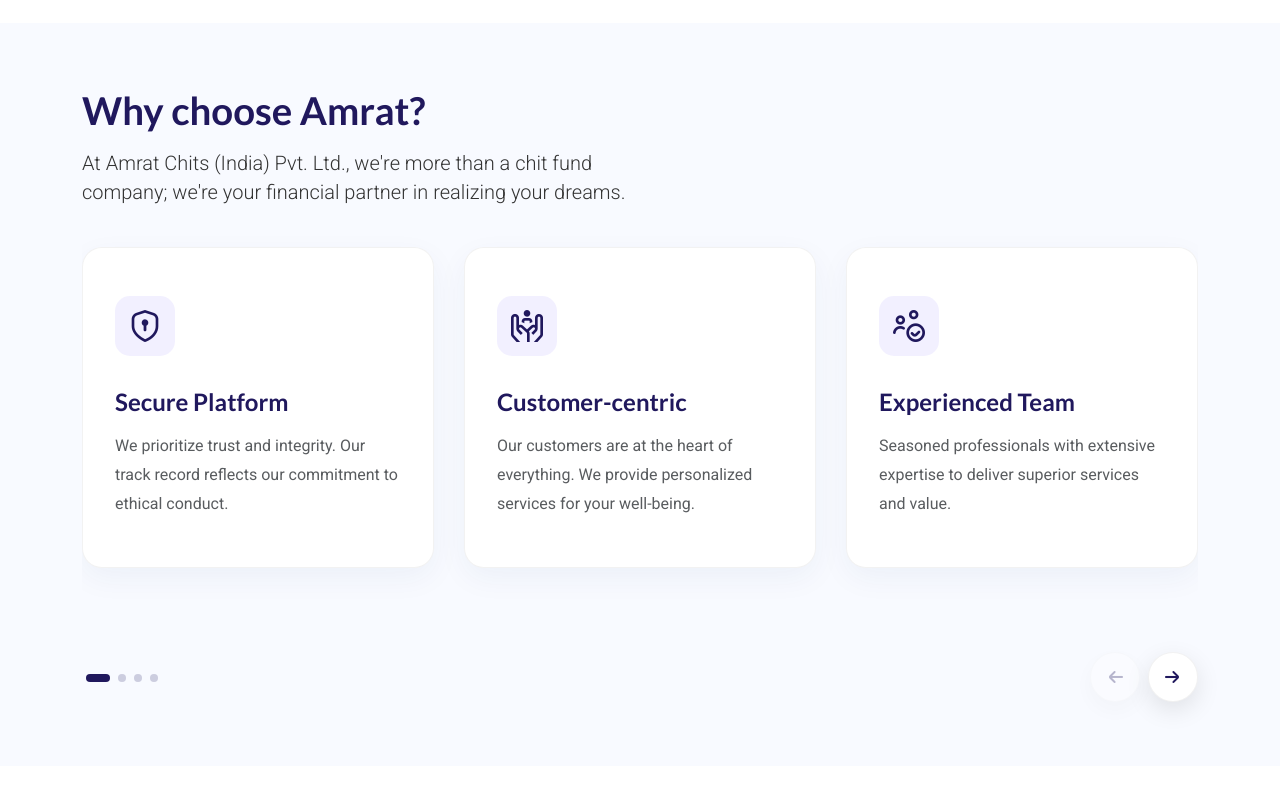
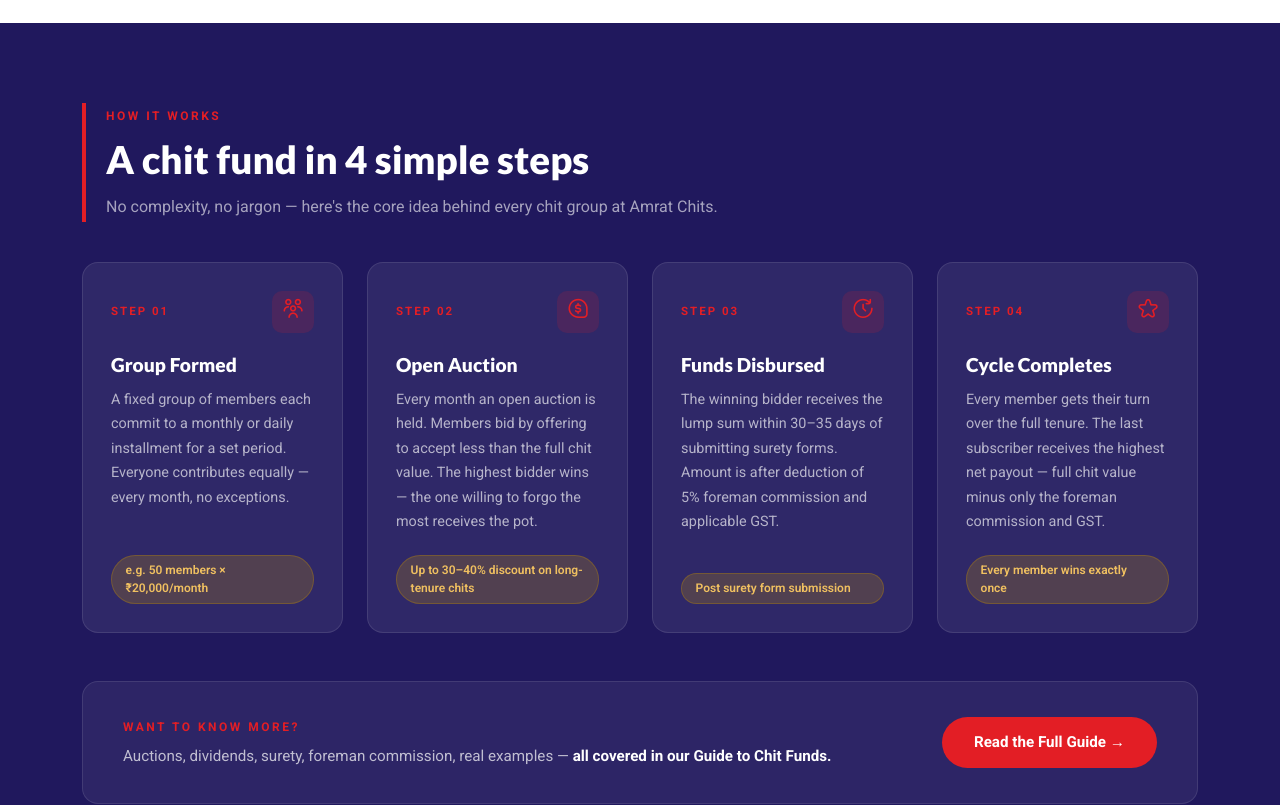
Before and after one commit to praveengupthanandipati/amratchits, a React (Vite) app: page /about in a window 1280 px wide. Shown: the part 2060-2865 px from the top of the page. Built offline with nearby package versions, Linux system fonts and the light colour scheme.

Commit message:
home page changes

```diff
--- a/src/pages/About.jsx
+++ b/src/pages/About.jsx
@@ -178,6 +178,80 @@
           </div>
         </div>
 
+
+      {/* How It Works Section */}
+      <section className="howitworks-section about-anim">
+        <div className="container">
+          {/* Header */}
+          <div className="hiw-header">
+            <span className="hiw-label">How It Works</span>
+            <h2 className="hiw-title">A chit fund in 4 simple steps</h2>
+            <p className="hiw-subtitle">No complexity, no jargon — here's the core idea behind every chit group at Amrat Chits.</p>
+          </div>
+
+          {/* Steps */}
+          <div className="row g-4 mt-2">
+            {[
+              {
+                step: "Step 01",
+                icon: "fi-rr-users-alt",
+                title: "Group Formed",
+                desc: "A fixed group of members each commit to a monthly or daily installment for a set period. Everyone contributes equally — every month, no exceptions.",
+                tag: "e.g. 50 members × ₹20,000/month",
+              },
+              {
+                step: "Step 02",
+                icon: "fi-rr-comment-dollar",
+                title: "Open Auction",
+                desc: "Every month an open auction is held. Members bid by offering to accept less than the full chit value. The highest bidder wins — the one willing to forgo the most receives the pot.",
+                tag: "Up to 30–40% discount on long-tenure chits",
+                highlight: "highest bidder wins",
+              },
+              {
+                step: "Step 03",
+                icon: "fi-rr-time-forward",
+                title: "Funds Disbursed",
+                desc: "The winning bidder receives the lump sum within 30–35 days of submitting surety forms. Amount is after deduction of 5% foreman commission and applicable GST.",
+                tag: "Post surety form submission",
+              },
+              {
+                step: "Step 04",
+                icon: "fi-rr-star",
+                title: "Cycle Completes",
+                desc: "Every member gets their turn over the full tenure. The last subscriber receives the highest net payout — full chit value minus only the foreman commission and GST.",
+                tag: "Every member wins exactly once",
+              },
+            ].map((item, idx) => (
+              <div className="col-md-6 col-lg-3" key={idx}>
+                <div className="hiw-card h-100">
+                  <div className="hiw-card-top">
+                    <span className="hiw-step">{item.step}</span>
+                    <div className="hiw-icon-box">
+                      <i className={`fi ${item.icon}`}></i>
+                    </div>
+                  </div>
+                  <h4 className="hiw-card-title">{item.title}</h4>
+                  <p className="hiw-card-desc">{item.desc}</p>
+                  <div className="hiw-tag">{item.tag}</div>
+                </div>
+              </div>
+            ))}
+          </div>
+
+          {/* Bottom CTA */}
+          <div className="hiw-cta-row">
+            <div className="hiw-cta-text">
+              <span className="hiw-label">Want to know more?</span>
+              <p className="mb-0">Auctions, dividends, surety, foreman commission, real examples — <strong>all covered in our Guide to Chit Funds.</strong></p>
+            </div>
+            <a href="/guide" className="hiw-cta-btn">
+              Read the Full Guide &rarr;
+            </a>
+          </div>
+        </div>
+      </section>
+
+
         <div className="subpage-section why-choose-amrat-section about-anim">
           <div className="container">
             <div className="row">
--- a/src/styles/App.scss
+++ b/src/styles/App.scss
@@ -1685,81 +1685,136 @@
   }
 }
 
-.customer-agents {
+.customer-agents-new {
   position: relative;
-
-  &:before {
-    content: "";
-    background: url("../assets/img/triangle.png") center bottom no-repeat;
+  overflow: hidden;
+
+  .row {
+    min-height: 420px;
+
+    @include m.respond-below(map.get(v.$breakpoints, "md")) {
+      min-height: auto;
+    }
+  }
+
+  .ca-panel {
+    position: relative;
+    overflow: hidden;
+    padding: 5rem 4rem;
+    display: flex;
+    align-items: center;
+
+    @include m.respond-below(map.get(v.$breakpoints, "md")) {
+      padding: 4rem 2rem;
+    }
+  }
+
+  .ca-panel-left {
+    background: map.get(v.$colors, "primarynew");
+  }
+
+  .ca-panel-right {
+    background: map.get(v.$colors, "secondarynew");
+  }
+
+  .ca-circle-bg {
     position: absolute;
-    bottom: -50px;
-    left: 0;
-    width: 100%;
-    height: 100%;
-    z-index: 99;
+    width: 350px;
+    height: 350px;
+    border-radius: 50%;
+    border: 60px solid rgba(255, 255, 255, 0.06);
+    right: -80px;
+    bottom: -80px;
+    pointer-events: none;
+  }
+
+  .ca-content {
+    position: relative;
+    z-index: 2;
+    max-width: 440px;
+  }
+
+  .ca-label {
+    display: inline-block;
+    font-size: 0.75rem;
+    font-weight: 700;
+    letter-spacing: 2px;
+    text-transform: uppercase;
+    color: rgba(255, 255, 255, 0.65);
+    margin-bottom: 1.25rem;
+  }
+
+  .ca-heading {
+    font-size: clamp(1.8rem, 3vw, 2.6rem);
+    font-weight: 900;
+    color: #ffffff;
+    line-height: 1.15;
+    margin-bottom: 1.25rem;
+  }
+
+  .ca-desc {
+    color: rgba(255, 255, 255, 0.75);
+    font-size: 1rem;
+    line-height: 1.7;
+    margin-bottom: 2rem;
+  }
+
+  .ca-btn {
+    display: inline-block;
+    padding: 0.85rem 2rem;
+    border-radius: 50px;
+    font-weight: 700;
+    font-size: 0.95rem;
+    text-decoration: none;
+    @include m.transition(all, 0.3s, ease);
+
+    &.ca-btn-light {
+      background: #ffffff;
+      color: map.get(v.$colors, "primarynew");
+
+      &:hover {
+        background: map.get(v.$colors, "secondarynew");
+        color: #ffffff;
+      }
+    }
+
+    &.ca-btn-outline {
+      background: #ffffff;
+      color: map.get(v.$colors, "secondarynew");
+
+      &:hover {
+        background: map.get(v.$colors, "primarynew");
+        color: #ffffff;
+      }
+    }
+  }
+
+  .ca-divider {
+    position: absolute;
+    left: 50%;
+    top: 50%;
+    transform: translate(-50%, -50%);
+    z-index: 10;
 
     @include m.respond-below(map.get(v.$breakpoints, "md")) {
       display: none;
     }
-
-
-  }
-
-  .customer-block {
-    padding: 6rem 0;
+  }
+
+  .ca-divider-icon {
+    width: 56px;
+    height: 56px;
+    background: #ffffff;
+    border-radius: 50%;
     display: flex;
+    align-items: center;
     justify-content: center;
-    align-items: center;
-    height: 400px;
-  }
-}
-
-.customer-block {
-  background: url(../assets/img/left-customer-bg.jpg) no-repeat center center / cover;
-  position: relative;
-
-  &:before {
-    content: "";
-    width: 100%;
-    height: 100%;
-    position: absolute;
-    top: 0;
-    left: 0;
-    opacity: 0.9;
-    // background: linear-gradient(45deg, rgba(32, 24, 93, 0.99), rgba(227, 30, 37, 0.99));
-    z-index: 1;
-  }
-
-  article {
-    width: 70%;
-    margin: 0 auto;
-    position: relative;
-    z-index: 99;
-    color: map.get(v.$colors, "white");
-    text-align: center;
-
-    h4 {
-      font-size: clamp(1.4rem, 2vw, 2rem);
-      margin-bottom: 1rem;
-    }
-  }
-}
-
-.left-customer {
-  background: url(../assets/img/left-customer-bg.jpg) no-repeat center center / cover;
-
-  &:before {
-    content: "";
-    background: map.get(v.$colors, "primarynew");
-  }
-}
-
-.right-customer {
-  background: url(../assets/img/rt-customer-bg.jpg) no-repeat center center / cover;
-
-  &:before {
-    content: "";
-    background: map.get(v.$colors, "secondarynew");
+    box-shadow: 0 8px 24px rgba(0, 0, 0, 0.18);
+
+    i {
+      font-size: 1.3rem;
+      color: map.get(v.$colors, "gray-80");
+    }
   }
 }
 
@@ -3370,6 +3425,165 @@
   }
 }
 
+/* How It Works Section */
+.howitworks-section {
+  background: map.get(v.$colors, "primarynew");
+  padding: 5rem 0;
+
+  .hiw-header {
+    border-left: 4px solid map.get(v.$colors, "secondarynew");
+    padding-left: 1.25rem;
+    margin-bottom: 1rem;
+  }
+
+  .hiw-label {
+    display: inline-block;
+    font-size: 0.75rem;
+    font-weight: 700;
+    letter-spacing: 2.5px;
+    text-transform: uppercase;
+    color: map.get(v.$colors, "secondarynew");
+    margin-bottom: 0.75rem;
+  }
+
+  .hiw-title {
+    font-size: clamp(1.8rem, 3vw, 2.6rem);
+    font-weight: 900;
+    color: #ffffff;
+    margin-bottom: 0.75rem;
+    line-height: 1.15;
+  }
+
+  .hiw-subtitle {
+    color: rgba(255, 255, 255, 0.6);
+    font-size: 1rem;
+    margin-bottom: 0;
+  }
+
+  .hiw-card {
+    background: rgba(255, 255, 255, 0.07);
+    border: 1px solid rgba(255, 255, 255, 0.1);
+    border-radius: 16px;
+    padding: 1.75rem;
+    display: flex;
+    flex-direction: column;
+    @include m.transition(all, 0.3s, ease);
+
+    &:hover {
+      background: rgba(255, 255, 255, 0.11);
+      border-color: rgba(255, 255, 255, 0.18);
+      transform: translateY(-4px);
+    }
+  }
+
+  .hiw-card-top {
+    display: flex;
+    align-items: center;
+    justify-content: space-between;
+    margin-bottom: 1.25rem;
+  }
+
+  .hiw-step {
+    font-size: 0.72rem;
+    font-weight: 700;
+    letter-spacing: 2px;
+    text-transform: uppercase;
+    color: map.get(v.$colors, "secondarynew");
+  }
+
+  .hiw-icon-box {
+    width: 42px;
+    height: 42px;
+    background: rgba(227, 30, 37, 0.15);
+    border-radius: 10px;
+    display: flex;
+    align-items: center;
+    justify-content: center;
+
+    i {
+      font-size: 1.2rem;
+      color: map.get(v.$colors, "secondarynew");
+    }
+  }
+
+  .hiw-card-title {
+    font-size: 1.2rem;
+    font-weight: 800;
+    color: #ffffff;
+    margin-bottom: 0.75rem;
+  }
+
+  .hiw-card-desc {
+    font-size: 0.9rem;
+    color: rgba(255, 255, 255, 0.65);
+    line-height: 1.7;
+    flex-grow: 1;
+    margin-bottom: 1.25rem;
+  }
+
+  .hiw-tag {
+    display: inline-block;
+    background: rgba(184, 134, 11, 0.25);
+    color: #f0c060;
+    font-size: 0.75rem;
+    font-weight: 600;
+    padding: 0.35rem 0.85rem;
+    border-radius: 50px;
+    border: 1px solid rgba(184, 134, 11, 0.35);
+  }
+
+  .hiw-cta-row {
+    display: flex;
+    align-items: center;
+    justify-content: space-between;
+    flex-wrap: wrap;
+    gap: 1.5rem;
+    margin-top: 3rem;
+    background: rgba(255, 255, 255, 0.06);
+    border: 1px solid rgba(255, 255, 255, 0.1);
+    border-radius: 16px;
+    padding: 2rem 2.5rem;
+
+    @include m.respond-below(map.get(v.$breakpoints, "md")) {
+      padding: 1.5rem;
+    }
+  }
+
+  .hiw-cta-text {
+    .hiw-label {
+      margin-bottom: 0.4rem;
+    }
+
+    p {
+      color: rgba(255, 255, 255, 0.7);
+      font-size: 0.95rem;
+
+      strong {
+        color: #ffffff;
+      }
+    }
+  }
+
+  .hiw-cta-btn {
+    display: inline-block;
+    background: map.get(v.$colors, "secondarynew");
+    color: #ffffff;
+    font-weight: 700;
+    font-size: 0.95rem;
+    padding: 0.9rem 2rem;
+    border-radius: 50px;
+    text-decoration: none;
+    white-space: nowrap;
+    @include m.transition(all, 0.3s, ease);
+
+    &:hover {
+      background: darken(#E31E25, 8%);
+      color: #ffffff;
+      transform: translateY(-2px);
+    }
+  }
+}
+
 /* Refined Who We Are Section */
 .who-we-are-refined {
   padding: 120px 0;
```
Also changed, not shown: src/pages/Home.jsx (+29 -21 lines).
